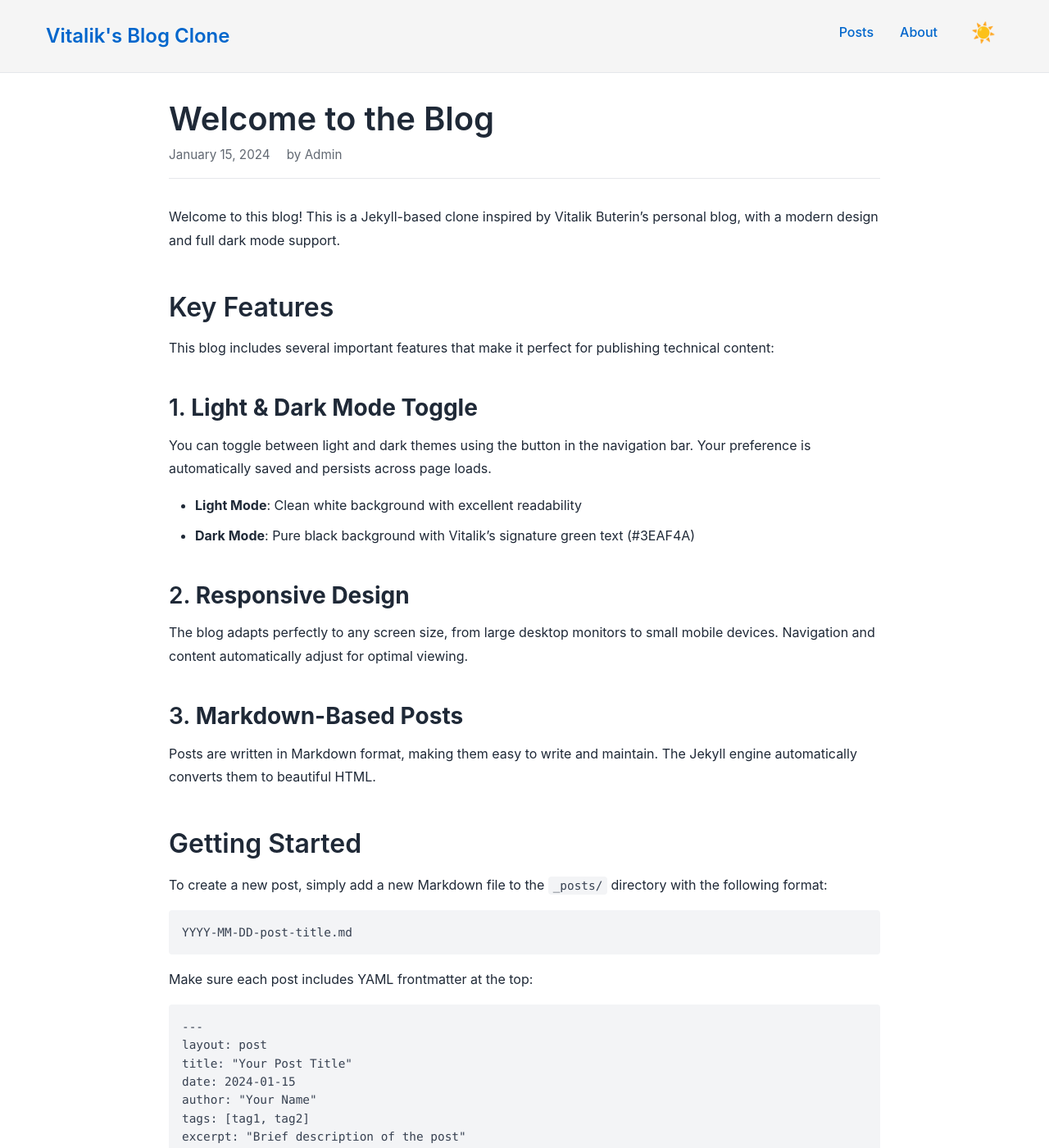
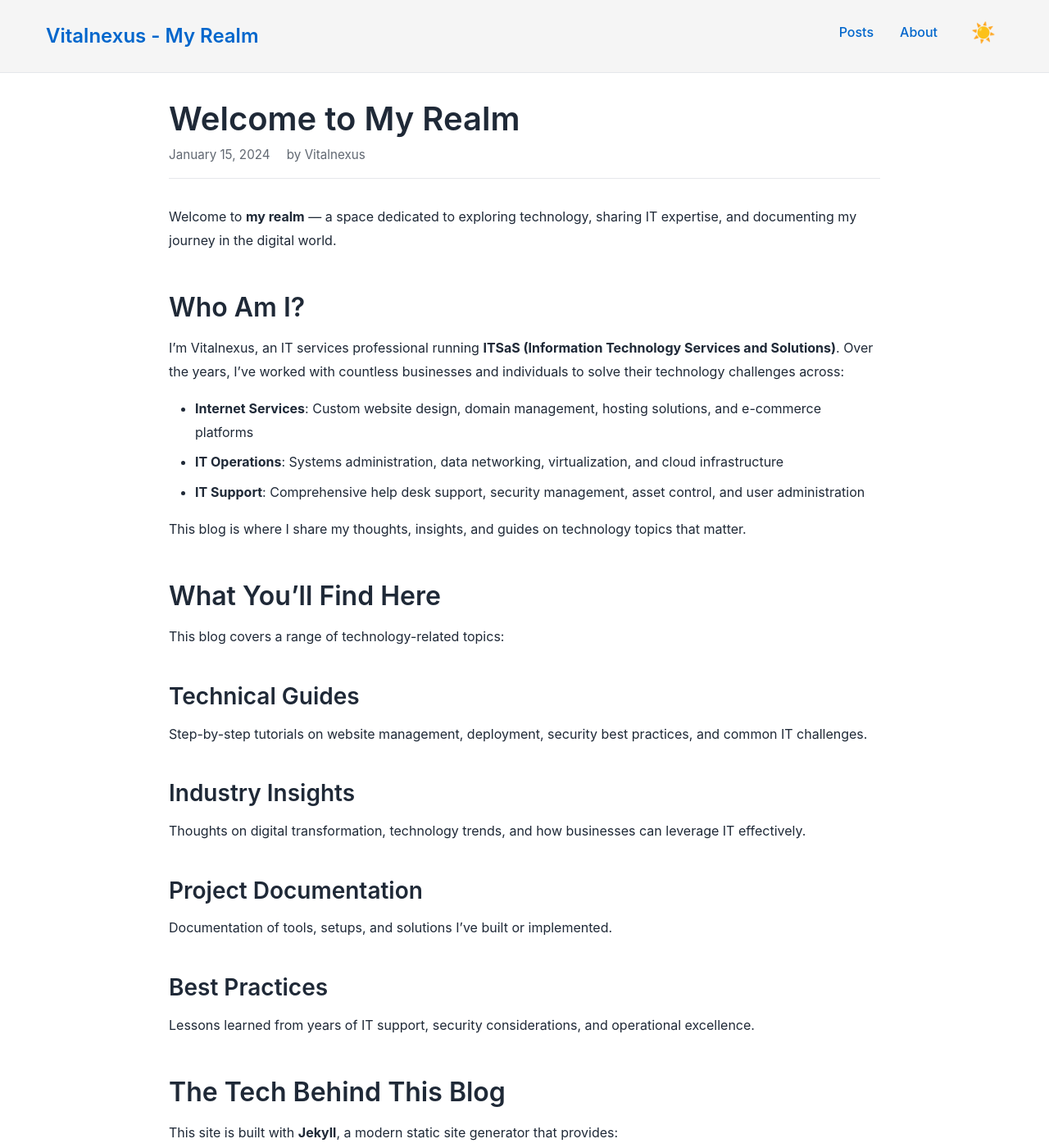
Before and after one commit to vitalnexus/blog, a Jekyll site: the page built from _posts/2024-01-15-welcome-to-the-blog.md, in a window 1280 px wide and 1400 px high. Shown: the whole window at 82% size. Built offline with Jekyll 4.4.1, drawn with Linux system fonts in a browser that asks for light colours; some of the changed text lies outside the part shown.

Commit message:
Fix CSS loading, update about page, and rewrite welcome post
- Fix baseurl in _config.yml to /blog to resolve CSS loading issues
- Update site title and description to reflect personal realm
- Rewrite welcome post with authentic introduction about IT services
- Update about page with ITSaS background and services

````diff
--- a/_config.yml
+++ b/_config.yml
@@ -1,8 +1,8 @@
-title: Vitalik's Blog Clone
-description: A functional blog with light/dark mode support, inspired by Vitalik Buterin's blog
-author: Your Name
-url: https://your-domain.com
-baseurl: ""  # Change to /blog if hosting as a subdirectory on GitHub Pages
+title: Vitalnexus - My Realm
+description: Exploring technology, IT services, and digital solutions
+author: Vitalnexus
+url: https://vitalnexus.github.io
+baseurl: /blog
 
 # Jekyll settings
 theme: minima
--- a/_posts/2024-01-15-welcome-to-the-blog.md
+++ b/_posts/2024-01-15-welcome-to-the-blog.md
@@ -1,53 +1,60 @@
 ---
 layout: post
-title: "Welcome to the Blog"
+title: "Welcome to My Realm"
 date: 2024-01-15
-author: "Admin"
+author: "Vitalnexus"
 categories: [welcome, getting-started]
-tags: [welcome, getting-started]
-excerpt: "A warm welcome to this new Jekyll-based blog with full light and dark mode support."
+tags: [welcome, tech, introduction]
+excerpt: "An introduction to my corner of the internet where I share insights on technology, IT services, and digital transformation."
 ---
 
-Welcome to this blog! This is a Jekyll-based clone inspired by Vitalik Buterin's personal blog, with a modern design and full dark mode support.
+Welcome to **my realm** — a space dedicated to exploring technology, sharing IT expertise, and documenting my journey in the digital world.
 
-## Key Features
+## Who Am I?
 
-This blog includes several important features that make it perfect for publishing technical content:
+I'm Vitalnexus, an IT services professional running **ITSaS (Information Technology Services and Solutions)**. Over the years, I've worked with countless businesses and individuals to solve their technology challenges across:
 
-### 1. **Light & Dark Mode Toggle**
-You can toggle between light and dark themes using the button in the navigation bar. Your preference is automatically saved and persists across page loads.
+- **Internet Services**: Custom website design, domain management, hosting solutions, and e-commerce platforms
+- **IT Operations**: Systems administration, data networking, virtualization, and cloud infrastructure
+- **IT Support**: Comprehensive help desk support, security management, asset control, and user administration
 
-- **Light Mode**: Clean white background with excellent readability
-- **Dark Mode**: Pure black background with Vitalik's signature green text (#3EAF4A)
+This blog is where I share my thoughts, insights, and guides on technology topics that matter.
 
-### 2. **Responsive Design**
-The blog adapts perfectly to any screen size, from large desktop monitors to small mobile devices. Navigation and content automatically adjust for optimal viewing.
+## What You'll Find Here
 
-### 3. **Markdown-Based Posts**
-Posts are written in Markdown format, making them easy to write and maintain. The Jekyll engine automatically converts them to beautiful HTML.
+This blog covers a range of technology-related topics:
 
-## Getting Started
+### Technical Guides
+Step-by-step tutorials on website management, deployment, security best practices, and common IT challenges.
 
-To create a new post, simply add a new Markdown file to the `_posts/` directory with the following format:
+### Industry Insights
+Thoughts on digital transformation, technology trends, and how businesses can leverage IT effectively.
 
-```
-YYYY-MM-DD-post-title.md
-```
+### Project Documentation
+Documentation of tools, setups, and solutions I've built or implemented.
 
-Make sure each post includes YAML frontmatter at the top:
+### Best Practices
+Lessons learned from years of IT support, security considerations, and operational excellence.
 
-```yaml
----
-layout: post
-title: "Your Post Title"
-date: 2024-01-15
-author: "Your Name"
-tags: [tag1, tag2]
-excerpt: "Brief description of the post"
----
-```
+## The Tech Behind This Blog
 
-## Why Jekyll?
+This site is built with **Jekyll**, a modern static site generator that provides:
+
+- **Lightning-fast performance** with static HTML generation
+- **Full light/dark mode support** for comfortable reading anytime
+- **Responsive design** that works perfectly on mobile, tablet, and desktop
+- **Markdown-based content** making it easy to maintain and update
+- **GitHub Pages hosting** for reliable, fast global distribution
+- **SEO optimization** to ensure content reaches those who need it
+
+The dark mode features my signature green accent color (#3EAF4A), creating a comfortable reading experience for those who prefer darker interfaces.
+
+## Get Started
+
+Feel free to explore the blog using the navigation menu. New posts are added regularly, and you can follow along with guides in the Guides section. If you have questions or topics you'd like me to cover, feel free to reach out.
+
+Thanks for visiting my realm. I hope you find valuable insights here!
+
 
 Jekyll is perfect for bloggers because:
 
````
Also changed, not shown: about.md (+13 -3 lines).
